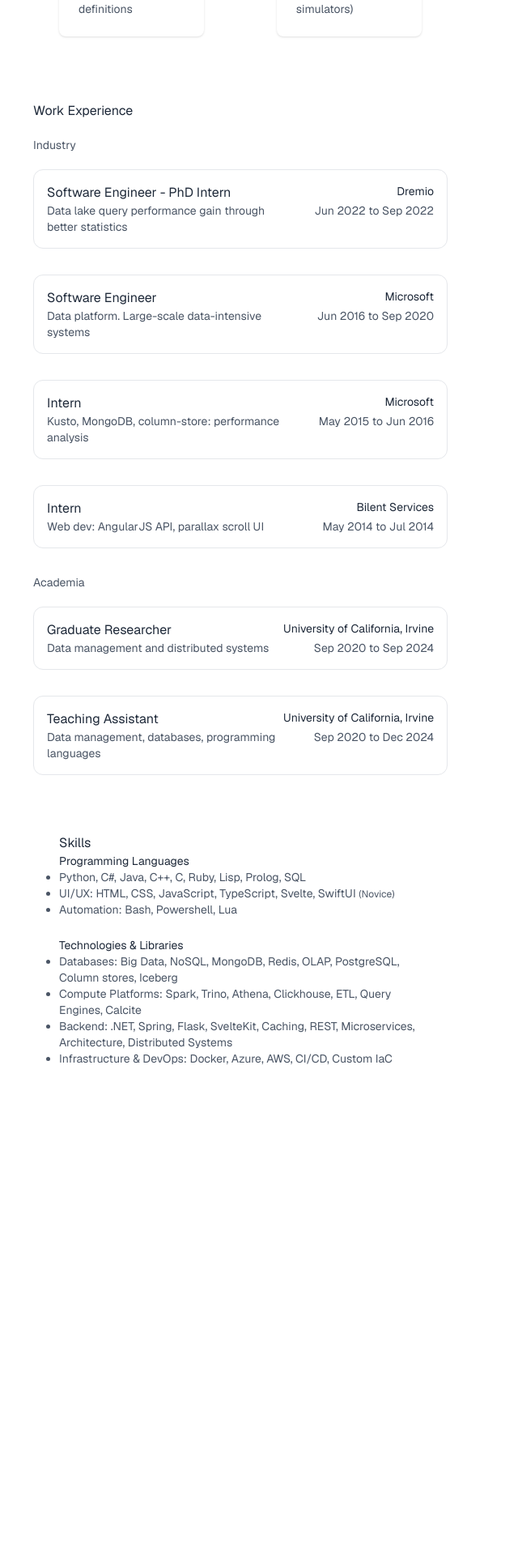
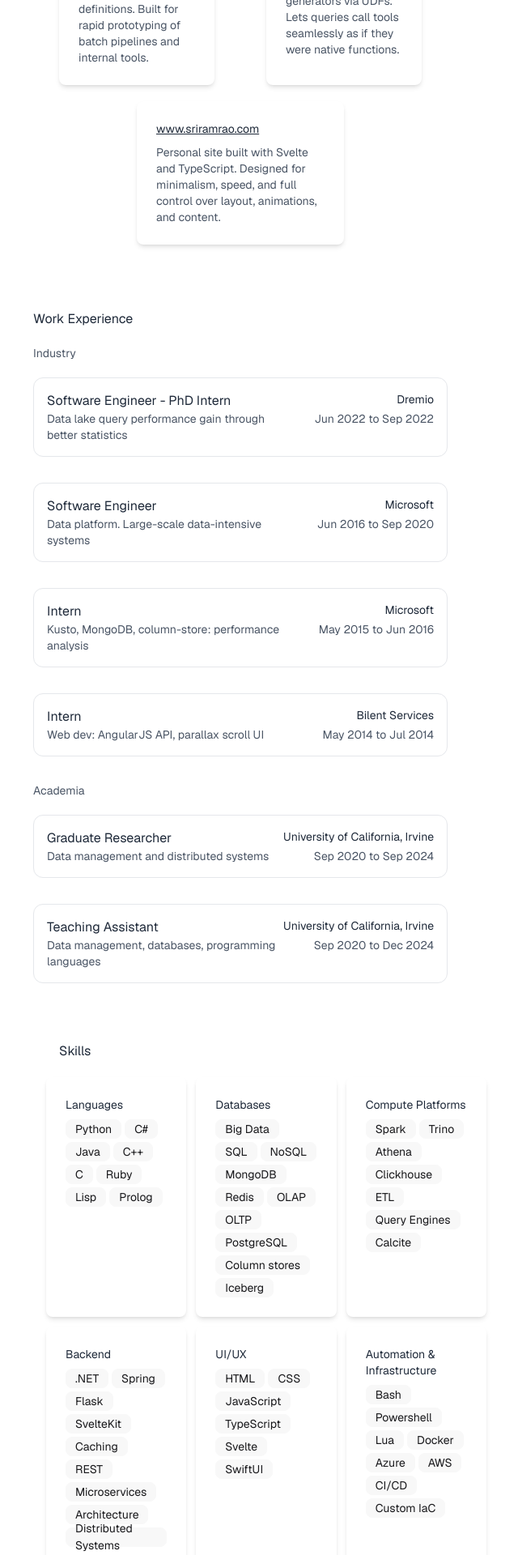
Before and after one commit to sriram-rao/sriram-rao.github.io, a SvelteKit app: page / in a window 1280 px wide. Shown: the part 760-2680 px from the top of the page at 81% size, without its empty margins (343-983 px from the left). Before the commit the page ends 2261 px from the top, so only its background shows below. Built offline with nearby package versions, Linux system fonts and the light colour scheme.

Commit message:
Skills section enhancements

```diff
--- a/src/routes/projects.svelte
+++ b/src/routes/projects.svelte
@@ -3,7 +3,7 @@
     <p class="text-base color-prominent">Selected Projects</p>
 
     <div class="flex flex-wrap justify-between gap-5 mt-5">
-      <div class="card bg-base-100 md:w-2/5 shadow-sm">
+      <div class="card bg-base-100 md:w-3/7 shadow-md dark:shadow-neutral">
         <a
           href="https://www.github.com/sriram-rao/rush/"
           target="_blank"
@@ -16,17 +16,18 @@
               alt="Workflow engine"
             />
           </figure>
+        </a>
         <div class="card-body">
           <p class="text-sm color-prominent">Rush</p>
           <p class="text-sm color-content">
-              Lightweight, extensible workflow manager written in Python, JSON
-              job definitions
+            Lightweight, extensible workflow manager in Python with JSON-based
+            job definitions. Built for rapid prototyping of batch pipelines and
+            internal tools.
           </p>
         </div>
-        </a>
       </div>
 
-      <div class="card bg-base-100 md:w-2/5 shadow-sm">
+      <div class="card bg-base-100 md:w-3/7 shadow-md dark:shadow-neutral">
         <a
           href="https://github.com/ucisharadlab/simulation_driver"
           target="_blank"
@@ -40,15 +41,30 @@
               alt="Simulation Driver"
             />
           </figure>
+        </a>
         <div class="card-body">
           <p class="text-sm color-prominent">GenIE</p>
           <p class="text-sm color-content">
-              PostgreSQL plugin, enables implicit invocation of data generators
-              (e.g. simulators)
+            PostgreSQL plugin for implicit invocation of external data
+            generators via UDFs. Lets queries call tools seamlessly as if they
+            were native functions.
           </p>
         </div>
-        </a>
+      </div>
+    </div>
+    <div class="flex flex-wrap justify-center gap-5 mt-5">
+      <div class="card bg-base-100 md:w-4/7 shadow-md dark:shadow-neutral">
+        <div class="card-body">
+          <a class="link link-neutral color-prominent" href="#"
+            >www.sriramrao.com</a
+          >
+          <p class="text-sm color-content">
+            Personal site built with Svelte and TypeScript. Designed for
+            minimalism, speed, and full control over layout, animations, and
+            content.
+          </p>
         </div>
       </div>
     </div>
   </div>
+</div>
--- a/src/routes/skills.svelte
+++ b/src/routes/skills.svelte
@@ -1,36 +1,75 @@
+<script lang="ts">
+  // This script block is intentionally left empty as no specific logic is needed for this component.
+  let skills = {
+    Languages: ["Python", "C#", "Java", "C++", "C", "Ruby", "Lisp", "Prolog"],
+    Databases: [
+      "Big Data",
+      "SQL",
+      "NoSQL",
+      "MongoDB",
+      "Redis",
+      "OLAP",
+      "OLTP",
+      "PostgreSQL",
+      "Column stores",
+      "Iceberg",
+    ],
+    "Compute Platforms": [
+      "Spark",
+      "Trino",
+      "Athena",
+      "Clickhouse",
+      "ETL",
+      "Query Engines",
+      "Calcite",
+    ],
+    Backend: [
+      ".NET",
+      "Spring",
+      "Flask",
+      "SvelteKit",
+      "Caching",
+      "REST",
+      "Microservices",
+      "Architecture",
+      "Distributed Systems",
+    ],
+    "UI/UX": ["HTML", "CSS", "JavaScript", "TypeScript", "Svelte", "SwiftUI"],
+    "Automation & Infrastructure": [
+      "Bash",
+      "Powershell",
+      "Lua",
+      "Docker",
+      "Azure",
+      "AWS",
+      "CI/CD",
+      "Custom IaC",
+    ],
+  };
+</script>
+
 <div class="flex items-center m-8">
   <div class="box-border">
     <span class="text-base prose color-prominent">Skills </span>
-    <span class="text-sm">
-      <p class="color-prominent">Programming Languages</p>
-      <ul class="list-disc list-outside color-content">
-        <li>Python, C#, Java, C++, C, Ruby, Lisp, Prolog, SQL</li>
-        <li>
-          UI/UX: HTML, CSS, JavaScript, TypeScript, Svelte, SwiftUI <span
-            class="text-xs">(Novice)</span
-          >
-        </li>
-        <li>Automation: Bash, Powershell, Lua</li>
-      </ul>
-    </span>
 
-    <span class="text-sm p-10">
-      <p class="color-prominent">Technologies & Libraries</p>
-      <ul class="list-disc list-outside color-content">
-        <li>
-          Databases: Big Data, NoSQL, MongoDB, Redis, OLAP, PostgreSQL, Column
-          stores, Iceberg
-        </li>
-        <li>
-          Compute Platforms: Spark, Trino, Athena, Clickhouse, ETL, Query
-          Engines, Calcite
-        </li>
-        <li>
-          Backend: .NET, Spring, Flask, SvelteKit, Caching, REST, Microservices,
-          Architecture, Distributed Systems
-        </li>
-        <li>Infrastructure & DevOps: Docker, Azure, AWS, CI/CD, Custom IaC</li>
-      </ul>
-    </span>
+    <div
+      class="grid grid-cols-1 sm:grid-cols-2 md:grid-cols-3 gap-3 mt-5 -mx-4 w-[calc(100%+6rem)]"
+    >
+      {#each Object.entries(skills) as [skill, languages]}
+        <div class="card shadow-md dark:shadow-neutral">
+          <div class="card-body">
+            <span class="text-sm color-prominent"> {skill} </span>
+            <span class="flex flex-wrap gap-1">
+              {#each languages as language}
+                <span
+                  class="badge badge-ghost dark:bg-[#2f3640] text-base-content"
+                  >{language}</span
+                >
+              {/each}
+            </span>
+          </div>
+        </div>
+      {/each}
+    </div>
   </div>
 </div>
```
Also changed, not shown: 1 other file (tests, documents, lock files or other folders). Lines whose indentation alone changed are shown as unchanged.
